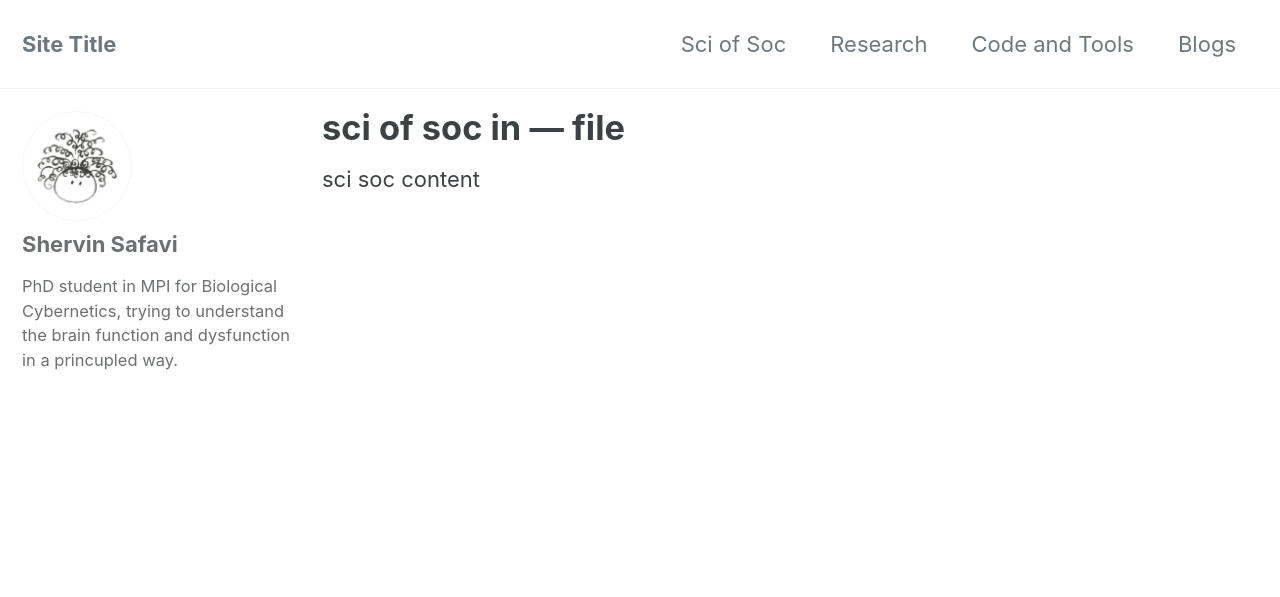
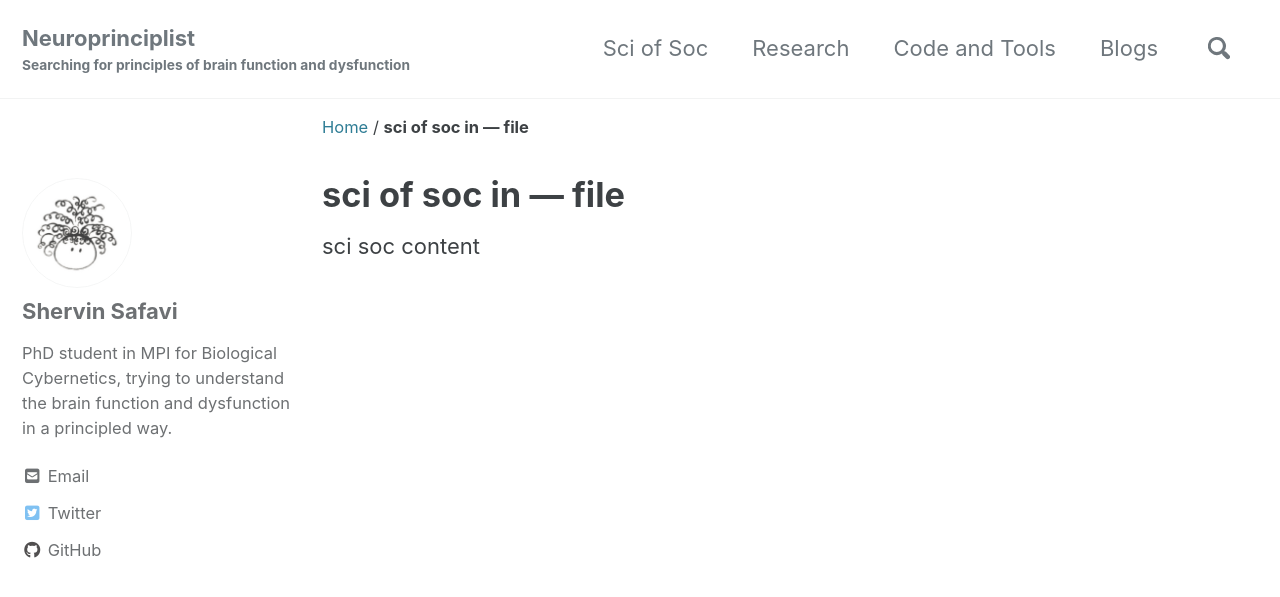
Before and after one commit to shervinsafavi/shervinsafavi.github.io, a Jekyll site: the page built from _pages/scisoc.md, in a window 1280 px wide and 900 px high. Shown: the top 597 px of the window. Built offline with Jekyll 4.4.1, drawn with Linux system fonts in a browser that asks for light colours; cached includes are drawn as plain includes; nearby versions of some CDN libraries; some of the changed text lies outside the part shown.

Commit message:
update config file

```diff
--- a/_config.yml
+++ b/_config.yml
@@ -16,18 +16,18 @@ minimal_mistakes_skin    : "default" # "air", "aqua", "contrast", "dark", "dirt"
 
 # Site Settings
 locale                   : "en-US"
-title                    : "Site Title"
+title                    : "Neuroprinciplist"
 title_separator          : "-"
-subtitle                 : # site tagline that appears below site title in masthead
-name                     : "Your Name"
-description              : "An amazing website."
-url                      : # the base hostname & protocol for your site e.g. "https://mmistakes.github.io"
+subtitle                 : Searching for principles of brain function and dysfunction # site tagline that appears below site title in masthead
+name                     : "Shervin Safavi"
+description              : "Semi-academic website of Shervin Safavi."
+url                      : https://shervinsafavi.org # the base hostname & protocol for your site e.g. "https://mmistakes.github.io"
 baseurl                  : # the subpath of your site, e.g. "/blog"
 repository               : # GitHub username/repo-name e.g. "mmistakes/minimal-mistakes"
 teaser                   : # path of fallback teaser image, e.g. "/assets/images/500x300.png"
 logo                     : # path of logo image to display in the masthead, e.g. "/assets/images/88x88.png"
 masthead_title           : # overrides the website title displayed in the masthead, use " " for no title
-# breadcrumbs            : false # true, false (default)
+breadcrumbs              : true # true, false (default)
 words_per_minute         : 200
 comments:
   provider               : # false (default), "disqus", "discourse", "facebook", "staticman", "staticman_v2", "utterances", "custom"
@@ -51,8 +51,8 @@ reCaptcha:
   secret                 :
 atom_feed:
   path                   : # blank (default) uses feed.xml
-search                   : # true, false (default)
-search_full_content      : # true, false (default)
+search                   : true # true, false (default)
+search_full_content      : true # true, false (default)
 search_provider          : # lunr (default), algolia, google
 algolia:
   application_id         : # YOUR_APPLICATION_ID
@@ -95,25 +95,25 @@ analytics:
 author:
   name             : "Shervin Safavi"
   avatar           : "/assets/images/ferFeri.png" # path of avatar image, e.g. "/assets/images/x.jpg"
-  bio              : "PhD student in MPI for Biological Cybernetics, trying to understand the brain function and dysfunction in a princupled way."
+  bio              : "PhD student in MPI for Biological Cybernetics, trying to understand the brain function and dysfunction in a principled way."
   location         : # "Somewhere"
   email            :
   links:
     - label: "Email"
       icon: "fas fa-fw fa-envelope-square"
-      # url: mailto:your.name@email.com
+      url: mailto:site@shervinsafavi.org
     - label: "Website"
       icon: "fas fa-fw fa-link"
       # url: "https://your-website.com"
     - label: "Twitter"
       icon: "fab fa-fw fa-twitter-square"
-      # url: "https://twitter.com/"
+      url: "https://twitter.com/neuroprinciples"
     - label: "Facebook"
       icon: "fab fa-fw fa-facebook-square"
       # url: "https://facebook.com/"
     - label: "GitHub"
       icon: "fab fa-fw fa-github"
-      # url: "https://github.com/"
+      url: "https://github.com/shervinsafavi"
     - label: "Instagram"
       icon: "fab fa-fw fa-instagram"
       # url: "https://instagram.com/"
@@ -123,7 +123,7 @@ footer:
   links:
     - label: "Twitter"
       icon: "fab fa-fw fa-twitter-square"
-      # url:
+      # url: "https://twitter.com/neuroprinciples"
     - label: "Facebook"
       icon: "fab fa-fw fa-facebook-square"
       # url:
@@ -132,13 +132,13 @@ footer:
       # url:
     - label: "GitLab"
       icon: "fab fa-fw fa-gitlab"
-      # url:
+      url: "https://gitlab.com/shervinsafavi"
     - label: "Bitbucket"
       icon: "fab fa-fw fa-bitbucket"
       # url:
     - label: "Instagram"
       icon: "fab fa-fw fa-instagram"
-      # url:
+      url: "https://instagram.com/mehraaien"
 
 
 # Reading Files
```
